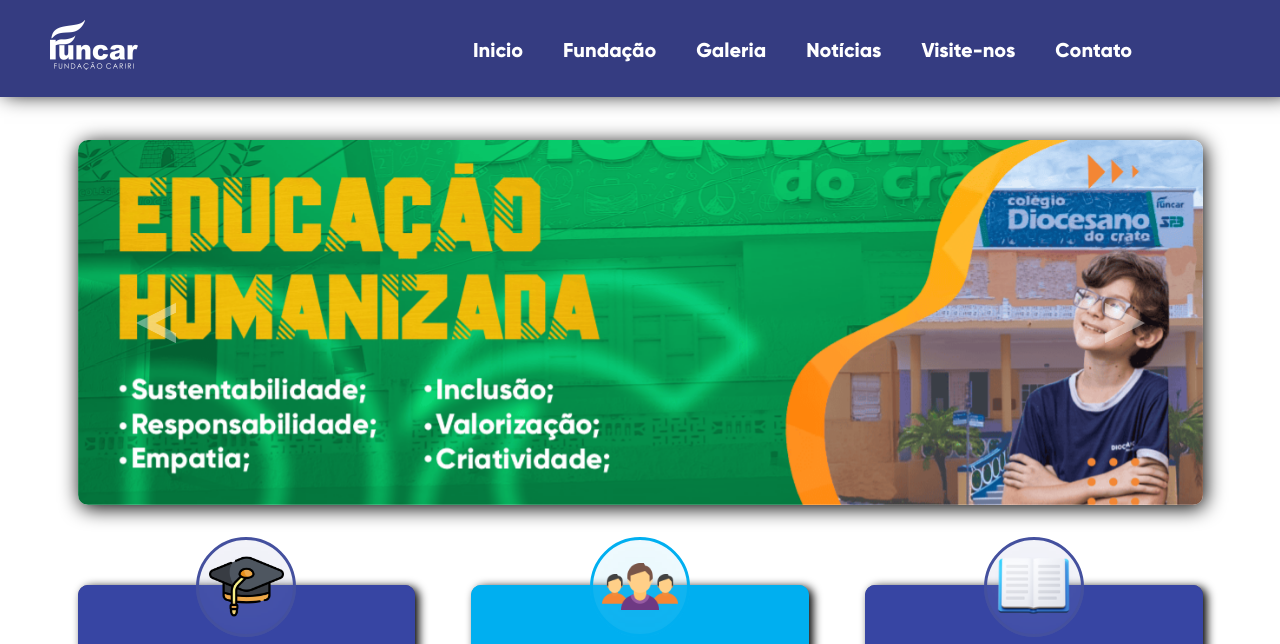
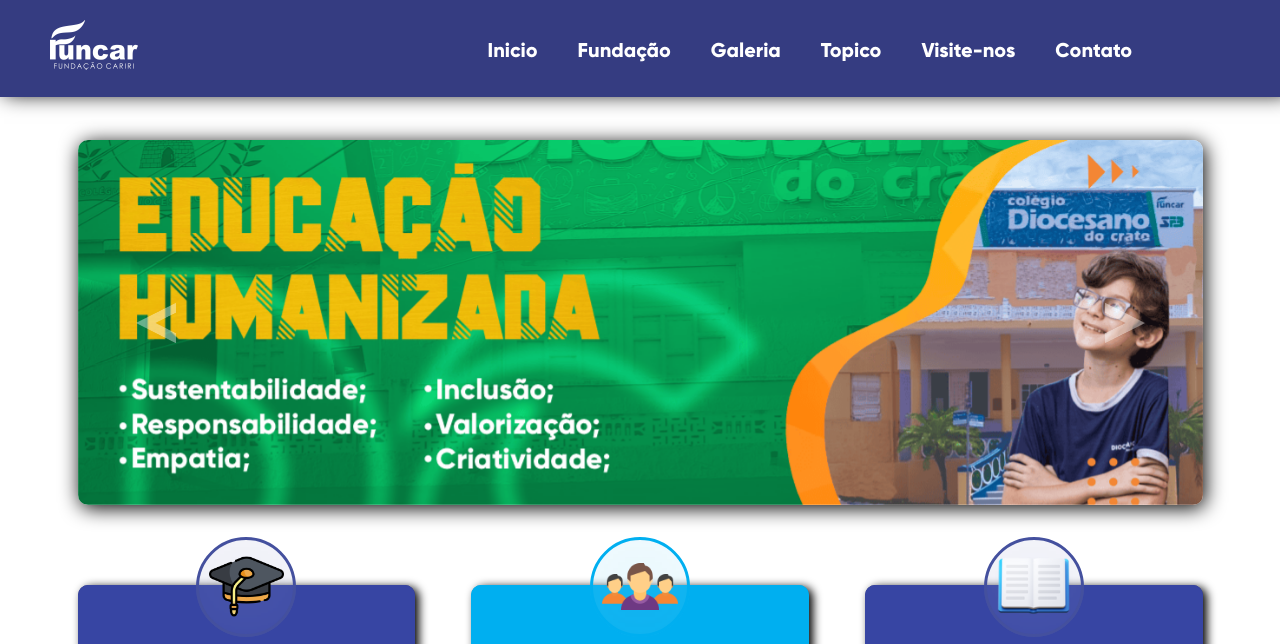
Before and after one commit to BrunoM-Dev/projectfundacaocariri, a plain HTML site: page index.html in a window 1280 px wide. Shown: the top 644 px of the page. Drawn offline with Linux system fonts and the light colour scheme; no server answers.

Commit message:
feat: alteração no menu

```diff
--- a/index.html
+++ b/index.html
@@ -54,7 +54,7 @@
                         </li>
 
                         <li class="item-menu">
-                            <a href="#" class="nav-link">Notícias</a>
+                            <a href="#" class="nav-link">Topico</a>
                         </li>
 
                         <li class="item-menu">
```
